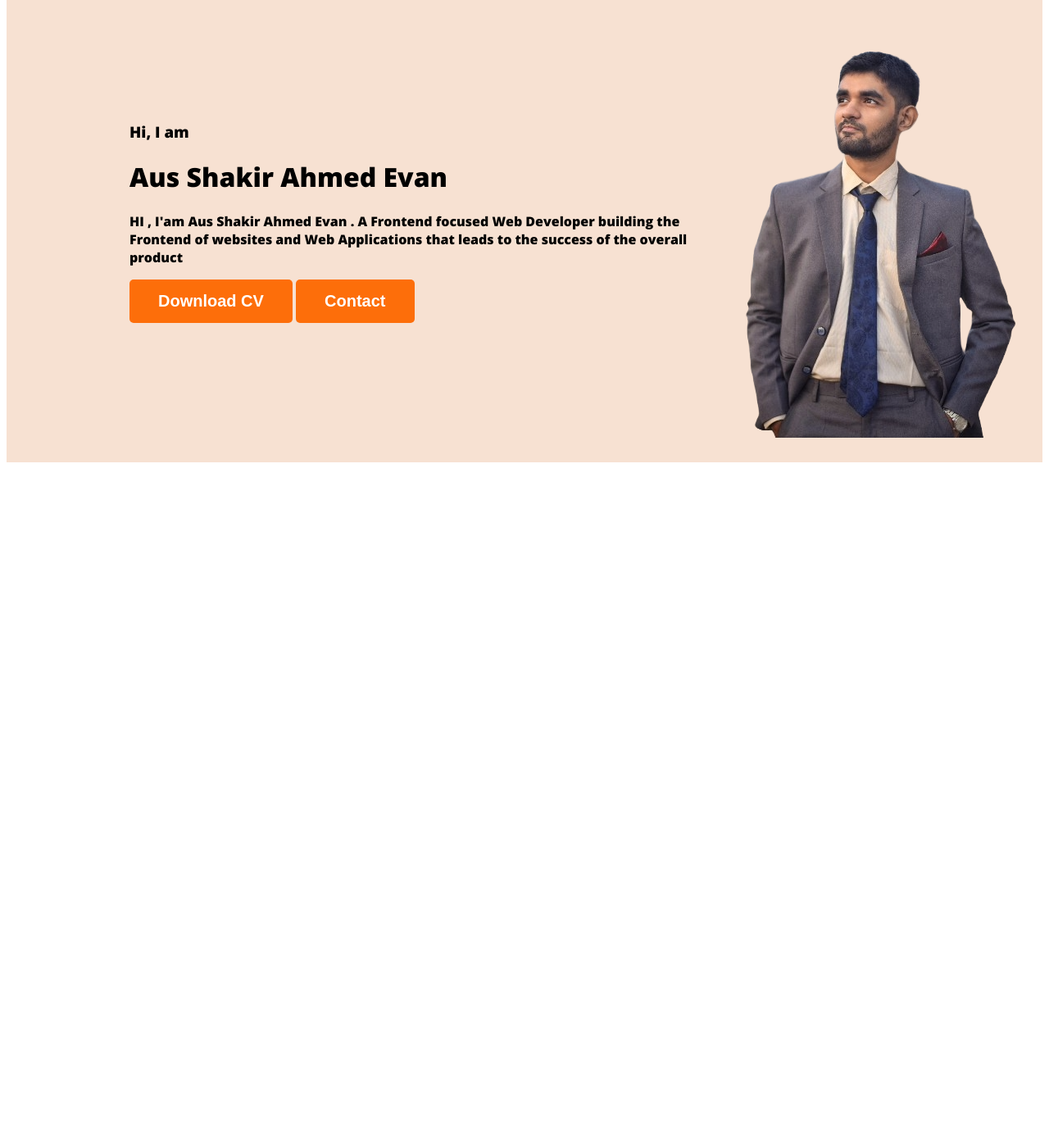
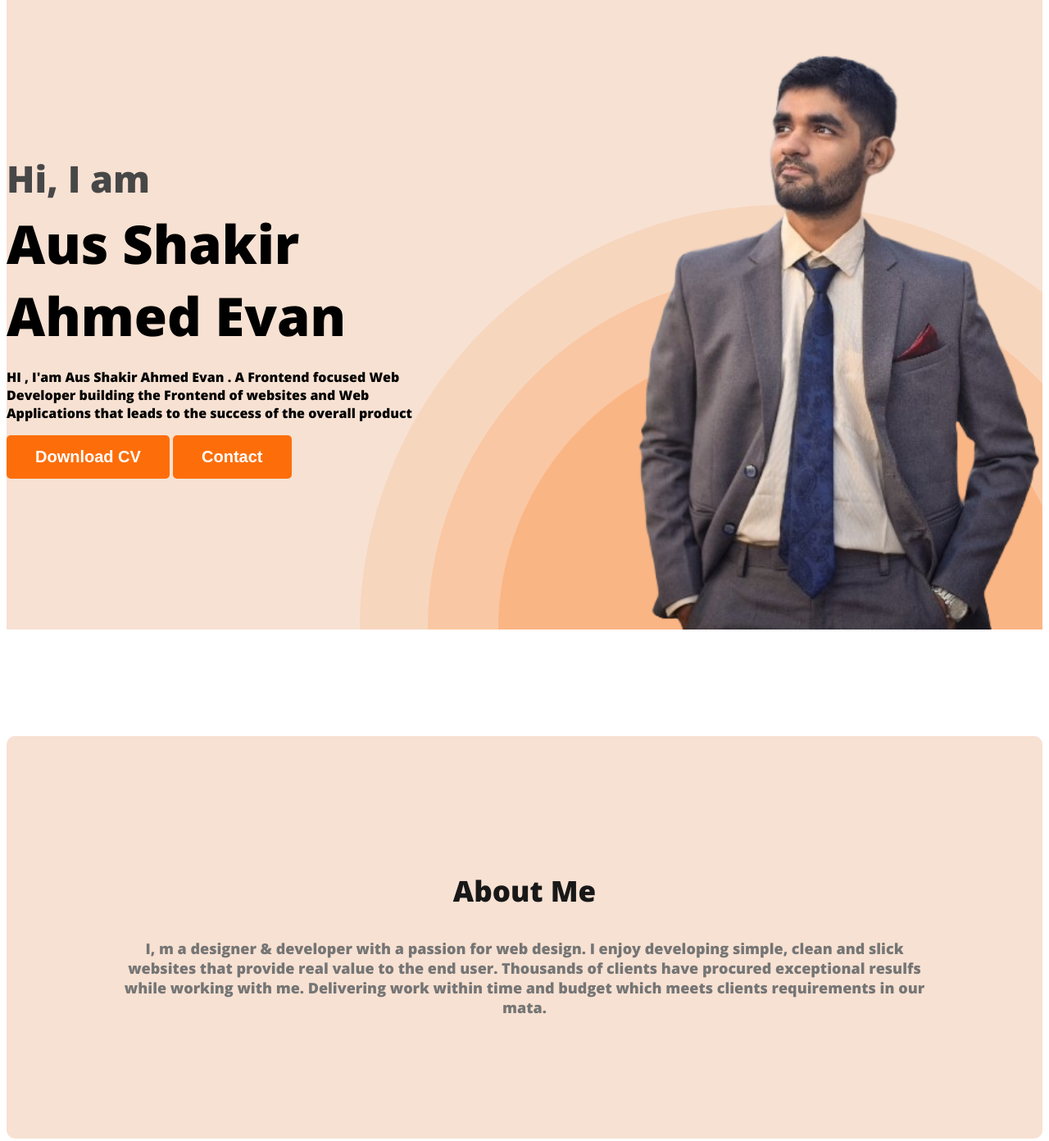
Before and after one commit to ShakirEvan530/portfolio-website, a plain HTML site: page index.html in a window 1280 px wide. Shown: the part 200-1592 px from the top of the page at 82% size. Before the commit the page ends 800 px from the top, so only its background shows below. Drawn offline with nearby package versions, Linux system fonts and the light colour scheme.

Commit message:
about section created

```diff
--- a/index.html
+++ b/index.html
@@ -23,16 +23,18 @@
                 <div class="banner-content">
                     <h3 class="banner-greeting">Hi, I am </h3>
                     <h1 class="banner-title">Aus Shakir Ahmed Evan</h1>
-                    <p>HI , I'am Aus Shakir Ahmed Evan . A Frontend focused Web Developer building the Frontend of websites and Web Applications that leads to the success of the overall product </p>
+                    <p class="banner-description">HI , I'am Aus Shakir Ahmed Evan . A Frontend focused Web Developer building the Frontend of websites and Web Applications that leads to the success of the overall product </p>
                     <button class="btn-primary">Download CV</button>
                     <button class="btn-primary">Contact</button>
                 </div>
                 <img class="profile-pic" src="images/evan.png" alt="">
             </div>
     </header>
-
     <main>
-
+            <section class="about">
+                <h3 class="section-title">About Me</h3>
+                <p class="section-description">I, m a designer & developer with a passion for web design. I enjoy developing simple, clean and slick websites that provide real value to the end user. Thousands of clients have procured exceptional resulfs while working with me. Delivering work within time and budget which meets clients requirements in our mata.</p>
+            </section>
     </main>
 
     <footer>
--- a/style.css
+++ b/style.css
@@ -16,6 +16,17 @@ font-family: 'Open Sans', sans-serif;
     font-size: 20px;
     font-weight: 700;
     padding: 15px 35px;
+}
+.section-title{
+    color:#181818;
+text-align: center;
+font-size: 35px;
+font-weight: 700;
+}
+.section-description{
+    color: #757575;
+text-align: center;
+font-size: 18px;
 }
 /*nav related style*/
 nav{
@@ -46,12 +57,41 @@ nav a{
 /* header related style*/
 .header{
     background-color:#f7e1d2;
+    background-image: url(images/header_bg.png);
+    background-repeat: no-repeat;
+    background-position: bottom right;
 }
 .banner{
-    padding: 30px 30px 30px 150px;
+    padding: 30px 30px 30 px150px;
     display: flex;
     align-items: center;
+    justify-content: space-between;
+}
+
+.banner-content{
+    max-width: 500px;
 }
 .banner .profile-pic{
     width: 500px;
 }
+.banner-greeting{
+    font-size: 45px;
+    color: #474747;
+    margin-bottom: 0;
+}
+.banner-title{
+    font-size: 65px;
+    font-weight: 500;
+    margin-top: 5px;
+    margin-bottom: 20px;
+}
+
+/* main section style*/
+.about{
+    padding: 130px;
+    border-radius: 10px;
+    background: #f7e1d2;
+    margin: 130px 0;
+}
+
+/* about section style*/
```
